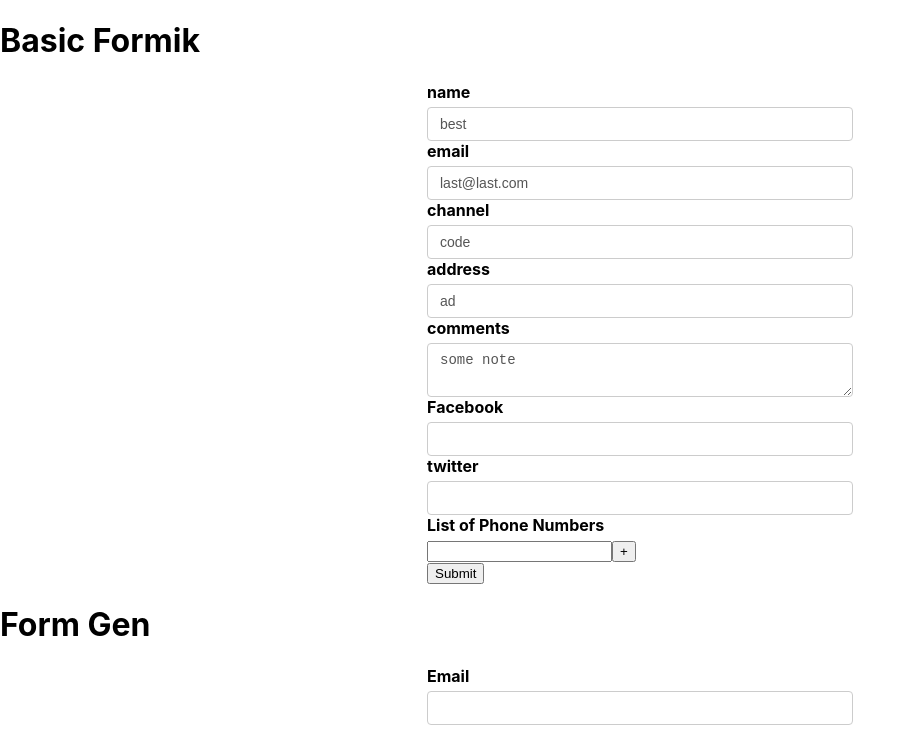
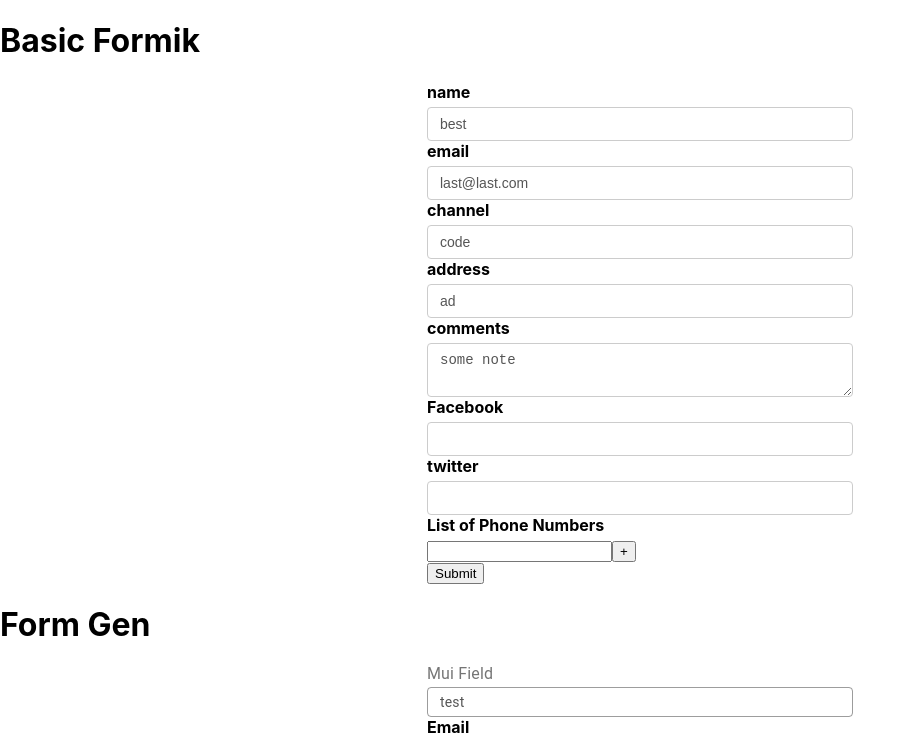
Before and after one commit to yescine/formik-Mui, a React (Create React App) app: page / in a window 1280 px wide. Shown: the top 740 px of the page, without its empty margins (0-914 px from the left). Built offline with nearby package versions, Linux system fonts and the light colour scheme.

Commit message:
add cutom Mui render

```diff
--- a/package.json
+++ b/package.json
@@ -3,6 +3,7 @@
   "version": "0.1.0",
   "private": true,
   "dependencies": {
+    "@material-ui/core": "^4.11.0",
     "@testing-library/jest-dom": "^5.11.4",
     "@testing-library/react": "^11.1.0",
     "@testing-library/user-event": "^12.1.10",
--- a/public/index.html
+++ b/public/index.html
@@ -9,8 +9,6 @@
       name="description"
       content="Web site created using create-react-app"
     />
-    <link rel="stylesheet" href="https://fonts.googleapis.com/css?family=Roboto:300,400,500,700&display=swap" />
-    <link rel="stylesheet" href="https://fonts.googleapis.com/icon?family=Material+Icons" />
     <link rel="apple-touch-icon" href="%PUBLIC_URL%/logo192.png" />
     <!--
       manifest.json provides metadata used when your web app is installed on a
--- a/src/container/Form.Gen.jsx
+++ b/src/container/Form.Gen.jsx
@@ -27,7 +27,8 @@ function FormikContainer () {
     selectOption: '',
     radioOption: '',
     checkboxOption: [],
-    birthDate: null
+    birthDate: null,
+    muiText:'test'
   };
   const validationSchema = Yup.object({
     email: Yup.string().required('Required'),
@@ -37,7 +38,8 @@ function FormikContainer () {
     checkboxOption: Yup.array().required('Required'),
     birthDate: Yup.date()
       .required('Required')
-      .nullable()
+      .nullable(),
+    muiText: Yup.string().required('Required for Import'),
   });
   const onSubmit = values => {
     console.log('Form data', values);
@@ -60,6 +62,18 @@ function FormikContainer () {
     >
       {formik => (
         <Form>
+          <FormikControl
+            control='TextFieldMui'
+            type='text'
+            label='Mui Field'
+            name='muiText'
+            placeholder='test'
+            validate={(values) => {
+              let errors;
+              if (values.length<5)errors='short name';
+              return errors;
+            }}
+          />
           {formGenArr.map((elem, idx) => {
             return (
               <FormikControl
--- a/src/container/FormikControl.jsx
+++ b/src/container/FormikControl.jsx
@@ -5,6 +5,7 @@ import Select from './Forms/Select';
 import RadioButtons from './Forms/RadioButtons';
 import CheckboxGroup from './Forms/CheckboxGroup';
 import DatePicker from './Forms/DatePicker';
+import TexFieldMui from './Forms/ChakraInput';
 
 function FormikControl (props) {
   const { control, ...rest } = props;
@@ -21,6 +22,8 @@ function FormikControl (props) {
     return <CheckboxGroup {...rest} />;
   case 'date':
     return <DatePicker {...rest} />;
+  case 'TextFieldMui':
+    return <TexFieldMui {...rest} />;
   default:
     return null;
   }
--- a/src/container/Forms/ChakraInput.js
+++ b/src/container/Forms/ChakraInput.js
@@ -1,25 +1,36 @@
-import React from 'react'
-import { Field } from 'formik'
-import {
-  Input,
-  FormControl,
-  FormLabel,
-  FormErrorMessage
-} from '@chakra-ui/core';
+import React from 'react';
+import { Field } from 'formik';
+// import {
+//   Input,
+//   FormControl,
+//   FormLabel,
+//   FormErrorMessage
+// } from '@chakra-ui/core';
+import FormLabel from '@material-ui/core/FormLabel';
+import FormControl from '@material-ui/core/FormControl';
+import FormControlLabel from '@material-ui/core/FormControlLabel';
+import FormHelperText from '@material-ui/core/FormHelperText';
+import TextField from '@material-ui/core/TextField';
 
 function ChakraInput (props) {
-  const { label, name, ...rest } = props
+  const { label, name, placeholder, validate, ...rest } = props;
   return (
-    <Field name={name}>
+    <Field validate={validate?validate:null} name={name}>
       {({ field, form }) => (
         <FormControl isInvalid={form.errors[name] && form.touched[name]}>
           <FormLabel htmlFor={name}>{label}</FormLabel>
-          <Input id={name} {...rest} {...field} />
-          <FormErrorMessage>{form.errors[name]}</FormErrorMessage>
+          <TextField
+            id={name}
+            error={form.errors[name]}
+            helperText={form.errors[name]}
+            placeholder={placeholder}
+            {...rest}
+            {...field}
+            variant="outlined" />
         </FormControl>
       )}
     </Field>
-  )
+  );
 }
 
-export default ChakraInput
+export default ChakraInput;
```
Also changed, not shown: 1 other file (tests, documents, lock files or other folders).
